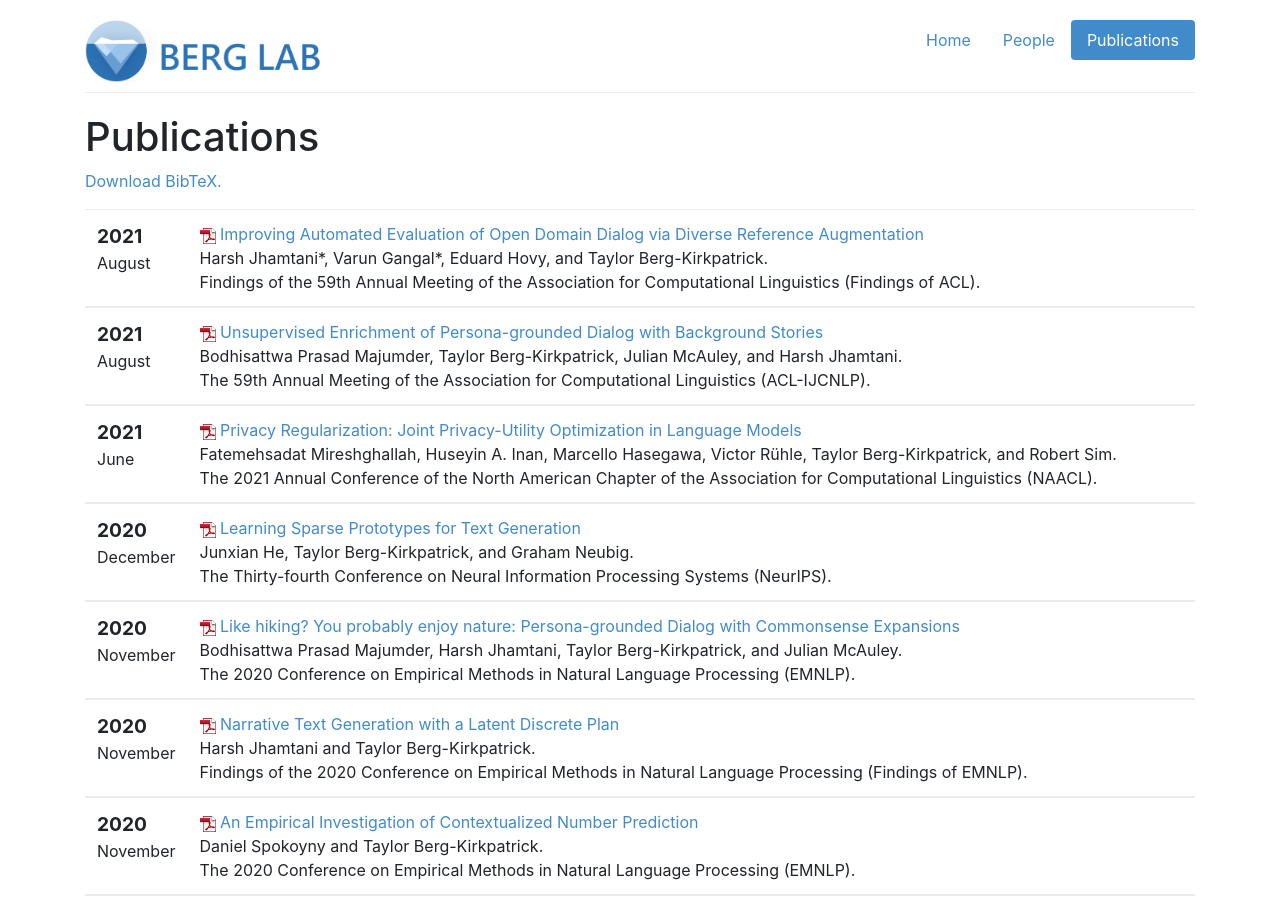
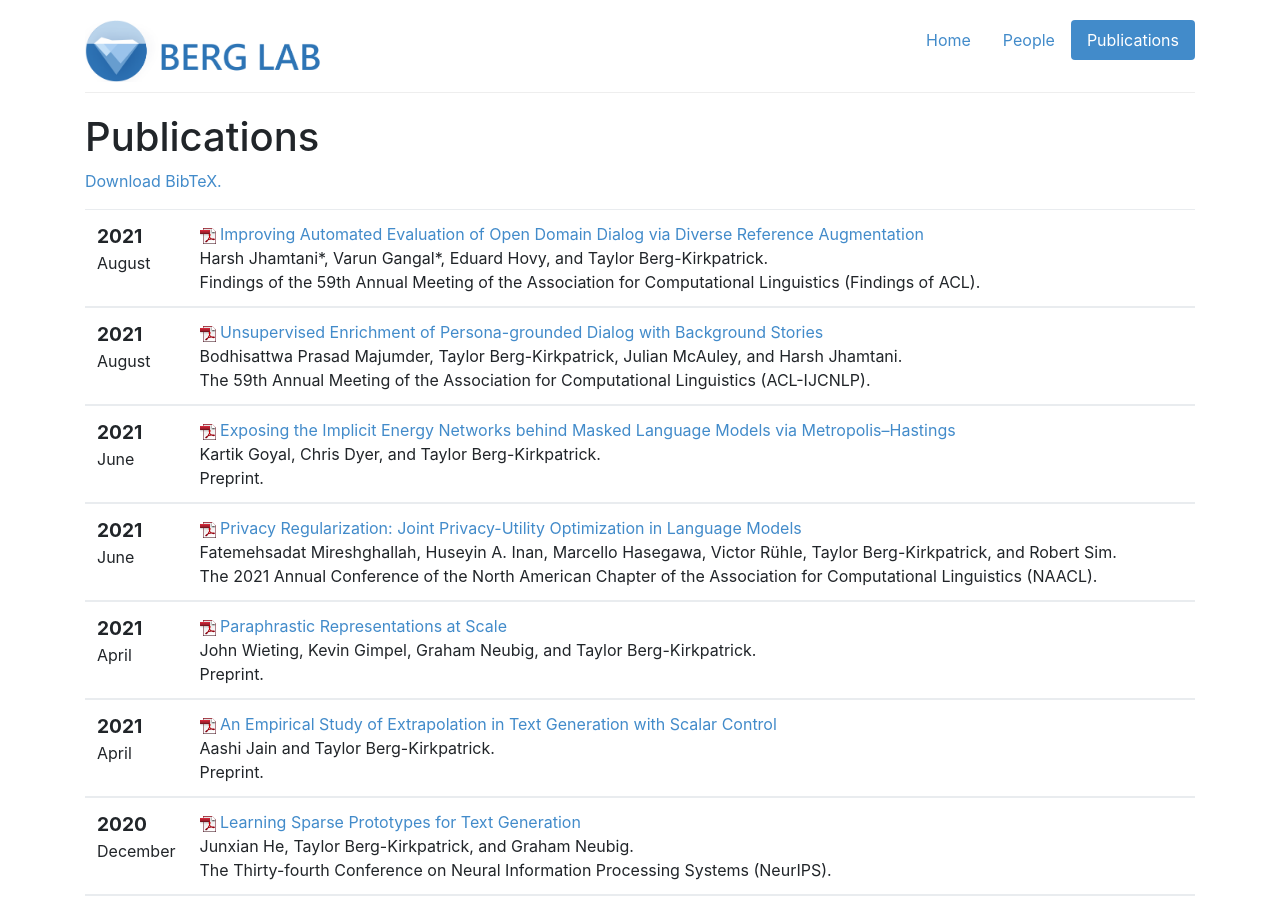
Before and after one commit to icebergnlp/icebergnlp.github.io, a Jekyll site: the page built from publications.html, in a window 1280 px wide and 900 px high. Built offline with Jekyll 4.4.1, drawn with Linux system fonts in a browser that asks for light colours.

Commit message:
Added preprints

```diff
--- a/_includes/pubs.html
+++ b/_includes/pubs.html
@@ -61,6 +61,31 @@
                 <span class="pubtitle">
                     <img src="img/pdficon_small.png" width="16"
                     height="16" alt="PDF" />
+                    <a href="https://arxiv.org/pdf/2106.02736.pdf">Exposing the Implicit Energy Networks behind Masked Language Models via Metropolis–Hastings
+</a>
+                </span><br />
+                <span class="authors">
+                    Kartik Goyal, Chris Dyer, and Taylor Berg-Kirkpatrick.
+                </span><br />
+                <span class="venuetype"></span><span class="venue">Preprint</span>.
+                <br />
+                <span class="links">
+                </span>
+            </td>
+        </tr>
+    </tbody>
+    <tbody>
+        <tr>
+            <td>
+                <span class="date">
+                    <big><strong>2021</strong></big><br />
+                    June
+                </span>
+            </td>
+            <td class="publication">
+                <span class="pubtitle">
+                    <img src="img/pdficon_small.png" width="16"
+                    height="16" alt="PDF" />
                     <a href="https://arxiv.org/pdf/2103.07567.pdf">Privacy Regularization: Joint Privacy-Utility Optimization in Language Models
 </a>
                 </span><br />
@@ -68,6 +93,54 @@
                     Fatemehsadat Mireshghallah, Huseyin A. Inan, Marcello Hasegawa, Victor Rühle, Taylor Berg-Kirkpatrick, and Robert Sim.
                 </span><br />
                 <span class="venuetype"></span><span class="venue">The 2021 Annual Conference of the North American Chapter of the Association for Computational Linguistics (NAACL)</span>.
+                <br />
+                <span class="links">
+                </span>
+            </td>
+        </tr>
+    </tbody>
+    <tbody>
+        <tr>
+            <td>
+                <span class="date">
+                    <big><strong>2021</strong></big><br />
+                    April
+                </span>
+            </td>
+            <td class="publication">
+                <span class="pubtitle">
+                    <img src="img/pdficon_small.png" width="16"
+                    height="16" alt="PDF" />
+                    <a href="https://arxiv.org/pdf/2104.15114.pdf">Paraphrastic Representations at Scale</a>
+                </span><br />
+                <span class="authors">
+                    John Wieting, Kevin Gimpel, Graham Neubig, and Taylor Berg-Kirkpatrick.
+                </span><br />
+                <span class="venuetype"></span><span class="venue">Preprint</span>.
+                <br />
+                <span class="links">
+                </span>
+            </td>
+        </tr>
+    </tbody>
+    <tbody>
+        <tr>
+            <td>
+                <span class="date">
+                    <big><strong>2021</strong></big><br />
+                    April
+                </span>
+            </td>
+            <td class="publication">
+                <span class="pubtitle">
+                    <img src="img/pdficon_small.png" width="16"
+                    height="16" alt="PDF" />
+                    <a href="https://arxiv.org/pdf/2104.07910.pdf">An Empirical Study of Extrapolation in Text Generation with Scalar Control</a>
+                </span><br />
+                <span class="authors">
+                    Aashi Jain and Taylor Berg-Kirkpatrick.
+                </span><br />
+                <span class="venuetype"></span><span class="venue">Preprint</span>.
                 <br />
                 <span class="links">
                 </span>
```
